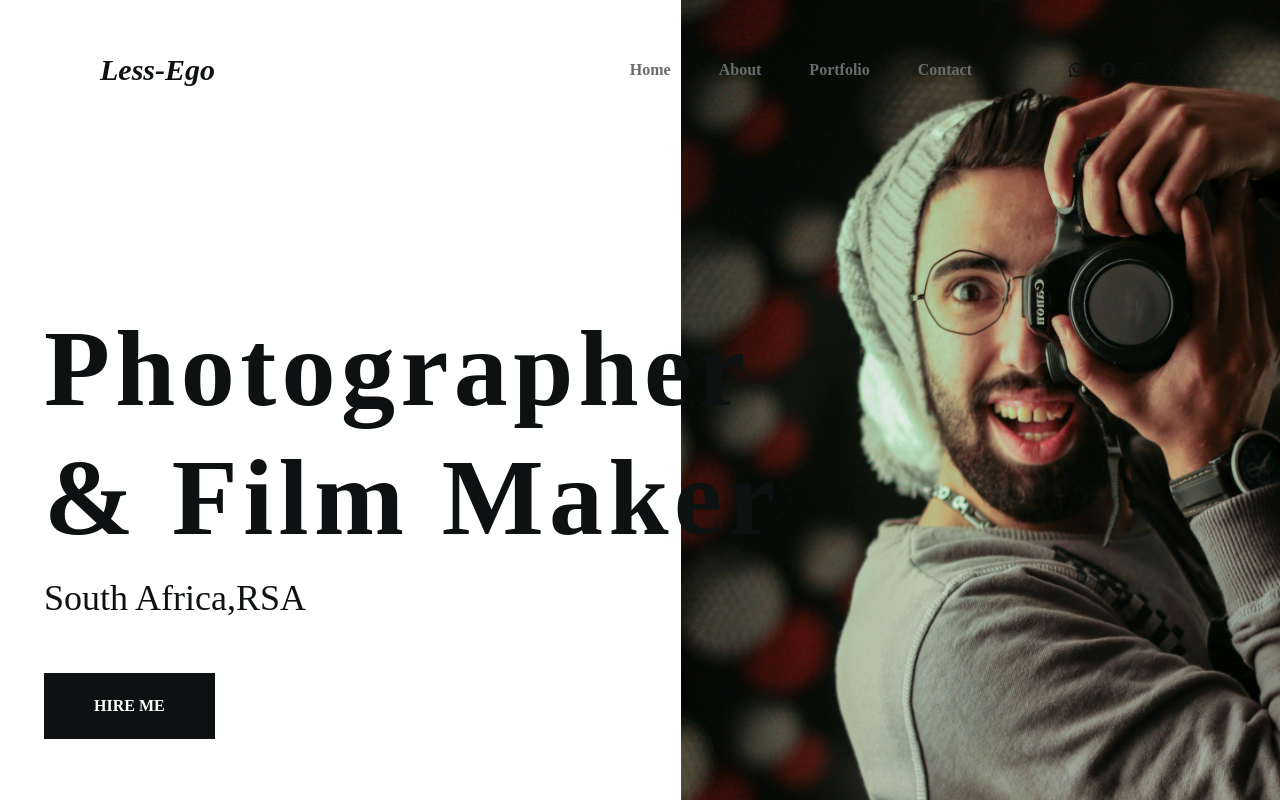
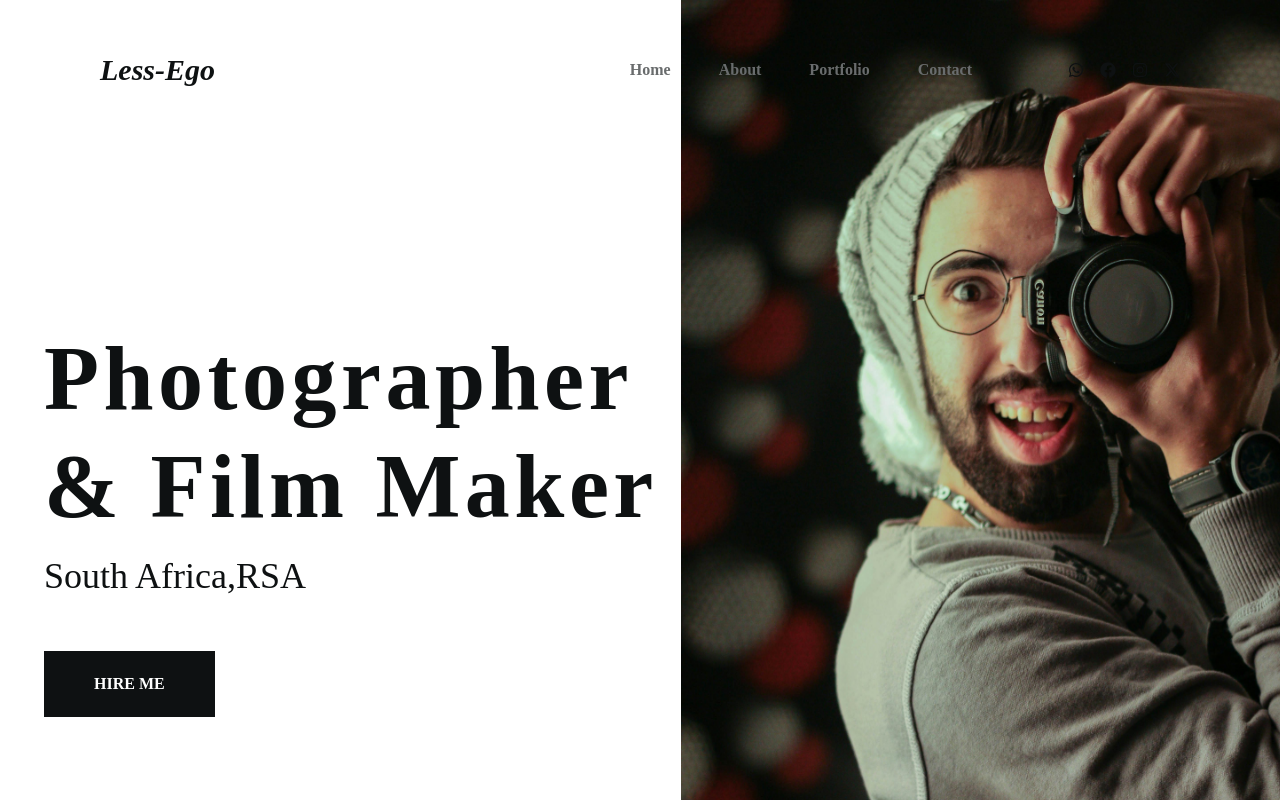
Before and after one commit to LesegoLSG/Photographer, a React (Vite) app in the folder photographer/: page / in a window 1280 px wide. Shown: the top 800 px of the page. Built offline with nearby package versions, Linux system fonts and the light colour scheme.

Commit message:
Modified the section style

```diff
--- a/photographer/src/index.css
+++ b/photographer/src/index.css
@@ -4,15 +4,15 @@
 
 @layer base {
   body {
-    @apply overflow-hidden text-primary font-secondary bg-white;
+    @apply text-primary font-secondary bg-white;
   }
 
   .h1 {
-    @apply text-[54px] lg:text-[108px] font-primary font-bold capitalize leading-[120%] tracking-[0.05em] mb-2;
+    @apply text-[54px] md:text-[90px] font-primary font-bold capitalize leading-[120%] tracking-[0.05em] mb-2;
   }
 
   .section {
-    @apply h-screen w-screen;
+    @apply h-auto w-full;
   }
 
   .btn {
```
